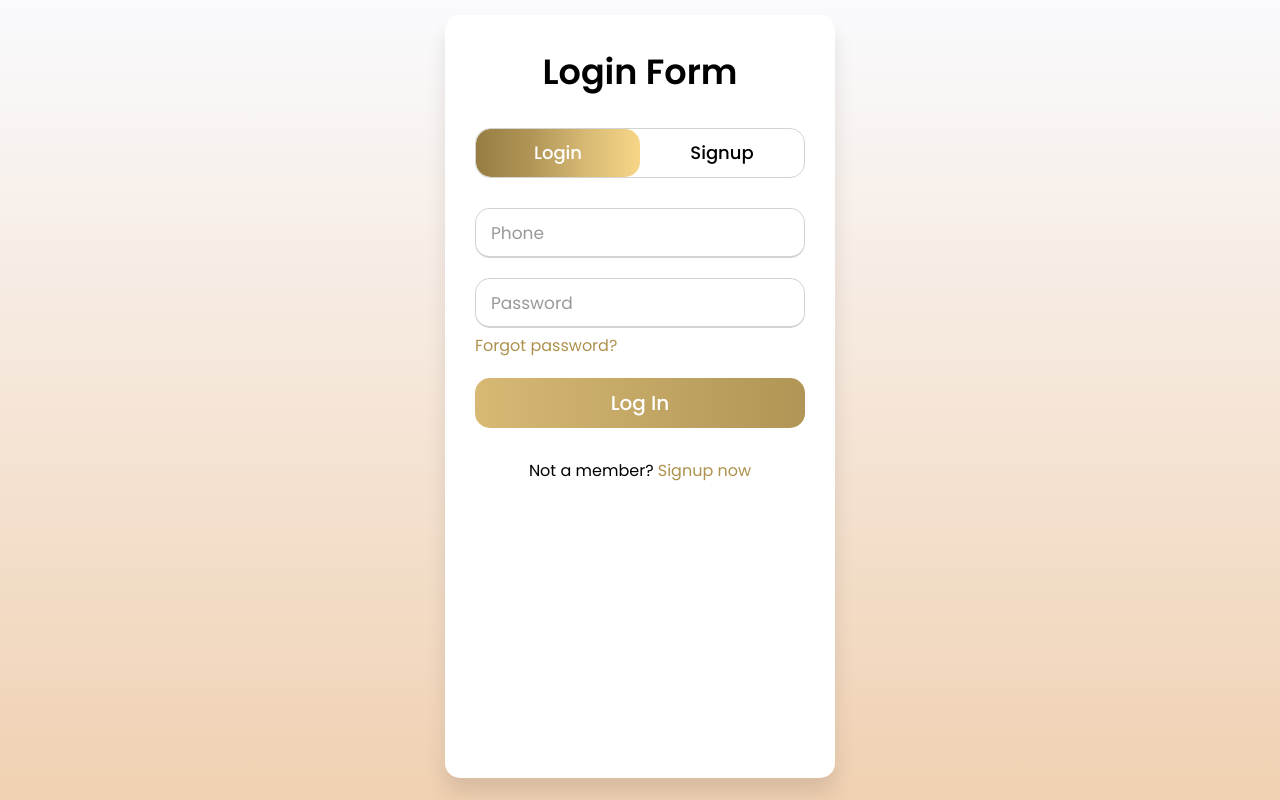
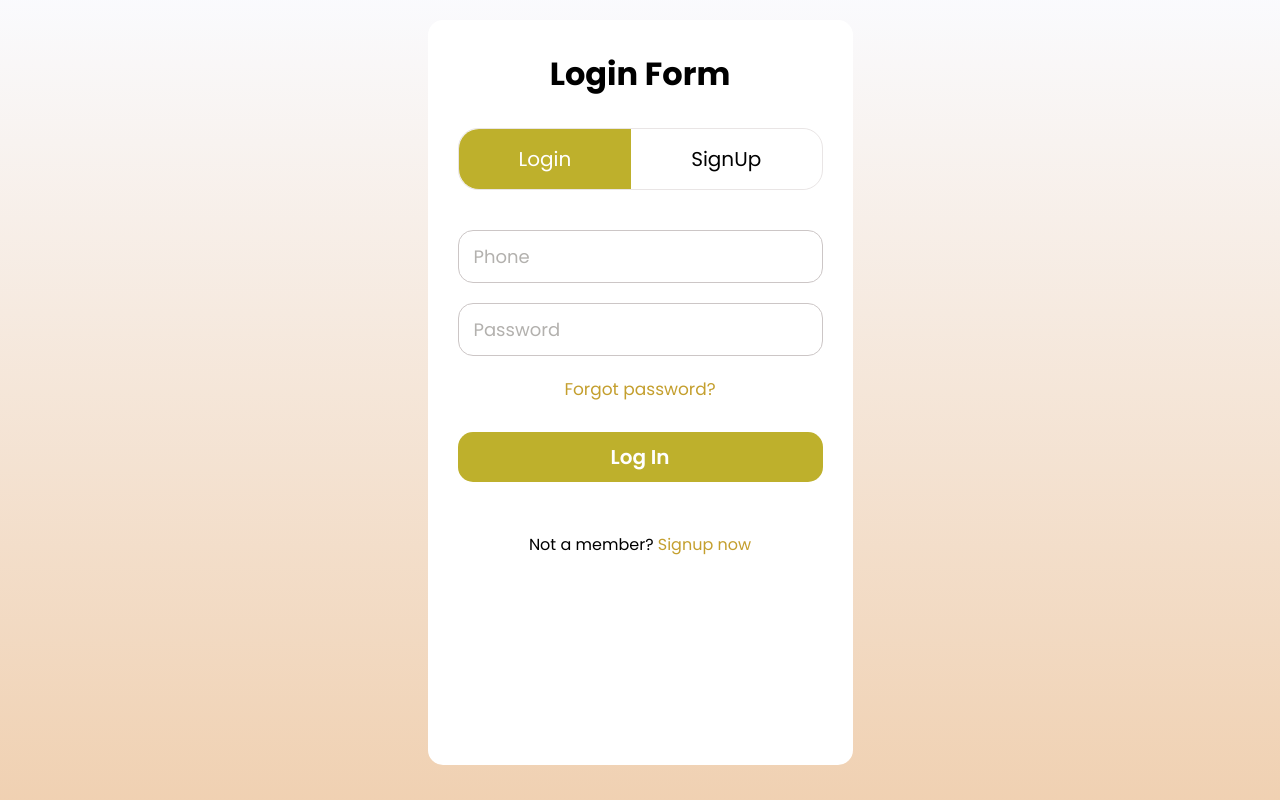
Before and after one commit to CuOIT/WorkManagementWeb, a React (Create React App) app: page / in a window 1280 px wide. Built offline with nearby package versions, Linux system fonts and the light colour scheme; the HTML template or start-up script is replaced by a standard one.

Commit message:
form login

```diff
--- a/src/components/Auth/Auth.css
+++ b/src/components/Auth/Auth.css
@@ -1,185 +1,152 @@
-::selection {
-  background: #1a75ff;
-  color: #fff;
+.Auth{
+  margin: 0px;
+  display: flex;
+  justify-content: center;
+  box-sizing: border-box;
+  font-family: "Poppins", sans-serif;
 }
-.login-dad {
-  margin: 0 auto;
-  width: fit-content;
+*{
+  margin: 0px;
+}
+.wrapper{
   display: flex;
   align-items: center;
-  height: 100%;
-  margin-top:15px;
+  flex-direction: column;
+  background-color: white;
+  margin-top:20px;
+  border-radius: 15px;
+  text-align: center;
+  height: 745px;
 }
-.wrapper {
-  overflow: hidden;
-  max-width: 390px;
-  background: #fff;
-  padding: 30px;
-  border-radius: 15px;
-  box-shadow: 0px 15px 20px rgba(0, 0, 0, 0.1);
-}
-.wrapper .title-text {
-  display: flex;
-  width: 200%;
-}
-.wrapper .title {
-  width: 50%;
-  font-size: 35px;
-  font-weight: 600;
-  text-align: center;
-  transition: all 0.6s cubic-bezier(0.68, -0.55, 0.265, 1.55);
-}
-.wrapper .slide-controls {
-  position: relative;
-  display: flex;
-  height: 50px;
-  width: 100%;
-  overflow: hidden;
-  margin: 30px 0 10px 0;
-  justify-content: space-between;
-  border: 1px solid lightgrey;
-  border-radius: 15px;
-}
-.slide-controls .slide {
-  height: 100%;
-  width: 100%;
-  color: #fff;
-  font-size: 18px;
-  font-weight: 500;
-  text-align: center;
-  line-height: 48px;
-  cursor: pointer;
-  z-index: 1;
-  transition: all 0.6s ease cubic-bezier(0.68, -0.55, 0.265, 1.55);
-}
-.slide-controls label.signup {
-  color: #000;
-}
-.slide-controls .slider-tab {
-  position:absolute;
-  height: 100%;
-  width: 50%;
-  left: 0;
-  z-index: 0;
-  border-radius: 15px;
-  background: -webkit-linear-gradient(left,  #977D42,
-  #B09556,
-  #D7B974,
-  #F7D687);
-  transition: all 0.6s cubic-bezier(0.68, -0.55, 0.265, 1.55);
-}
-input[type="radio"] {
+/* ------------------------display none----------------------------*/
+.wrapper  .form_signup{
   display: none;
 }
-#signup:checked ~ .slider-tab {
-  left: 50%;
+.title_text .title_signup{
+  display: none;
 }
-#signup:checked ~ label.signup {
-  color: #fff;
-  cursor: default;
-  user-select: none;
+/*-----------------------------------------------------------*/
+.title_text{
+  margin-bottom: 20px;
+  margin: 30px;
+  font-family: "Poppins", sans-serif;
 }
-#signup:checked ~ label.login {
-  color: #000;
+.slide_control input{
+  display: none;
+
 }
-#login:checked ~ label.signup {
-  color: #000;
+.slide_control{
+
+  display: flex;
+  margin-bottom: 40px;
+  border: solid 1px rgb(233, 229, 229);
+  border-radius: 20px;
 }
-#login:checked ~ label.login {
-  cursor: default;
-  user-select: none;
+.slide_control label{
+  padding: 15px 60px;
+  background-color:  rgb(190, 176, 44);
+  color: white;
+  font-size: 20px;
+  font-family: "Poppins", sans-serif;
 }
-.wrapper .form-container {
+.form_container{
+  margin-bottom: 30px;
+  margin-right: 30px;
+  margin-left: 30px;
+}
+.slide_control .login{
+  border-top-left-radius: 20px;
+  border-bottom-left-radius: 20px;
+}
+.slide_control .signup{
+  border-top-right-radius: 20px;
+  border-bottom-right-radius: 20px;
+  background-color: white;
+  color: black;
+}
+.login #user_phone{
   width: 100%;
-  overflow: hidden;
+  box-sizing: border-box;
+  margin-bottom: 40px;
+
 }
-.form-container .form-inner {
+.login #user_password{
+  box-sizing: border-box;
+  width: 100%;
+  margin-bottom: 15px;
+}
+.field input{
+  padding-left: 15px;
+  padding-top: 12px;
+  padding-bottom: 12px;
+  border-radius: 15px;
+  font-family: "Poppins", sans-serif;
+
+  font-size: 18px;
+  border: solid 1px rgb(204, 198, 198);
+}
+.wrapper input::placeholder{
+  color: rgb(179, 177, 174);
+}
+
+.pass_link a{
+  text-decoration: none;
+  color: #c49f2e;
+  font-size:17px;
+}
+.pass_link a:hover{
+  text-decoration:underline;
+  cursor: pointer;
+}
+.field_btn{
+  margin-top: 30px;
   display: flex;
-  width: 200%;
+  margin-bottom: 50px;
 }
-.form-container .form-inner form {
-  width: 50%;
-  transition: all 0.6s cubic-bezier(0.68, -0.55, 0.265, 1.55);
+.field_btn input{
+
+  width: 100%;
+  box-sizing: border-box;
+  background-color:  rgb(190, 176, 44);
+  color: white;
+  font-size: 20px;
+  font-family: "Poppins", sans-serif;
+  padding-top: 10px;
+  padding-bottom: 10px;
+  border: none;
+  border-radius: 15px;
+  font-weight: 600;
 }
-.form-inner form .field {
-  height: 50px;
+.signup_link a{
+  text-decoration: none;
+  color: #c49f2e;
+}
+.signup_link{
+  text-align: center;
+}
+.form_signup .field input{
   width: 100%;
-  margin-top: 20px;
+  box-sizing: border-box;
+  margin-bottom: 20px;
 }
-.form-inner form .field input {
-  height: 100%;
+.form_login .field input{
   width: 100%;
+  box-sizing: border-box;
+  margin-bottom: 20px;
+}
+.wrapper .field input:focus{
+  border-color: #ae914c;;
   outline: none;
-  padding-left: 15px;
-  border-radius: 15px;
-  border: 1px solid lightgrey;
-  border-bottom-width: 2px;
-  font-size: 17px;
-  transition: all 0.3s ease;
 }
-.form-inner form .field input:focus {
-  border-color: #ae914c;
-  /* box-shadow: inset 0 0 3px #fb6aae; */
-}
-.form-inner form .field input::placeholder {
-  color: #999;
-  transition: all 0.3s ease;
-}
-form .field input:focus::placeholder {
+.wrapper .field input:focus::placeholder{
   color: #ae914c;
 }
-.form-inner form .pass-link {
-  margin-top: 5px;
-}
-.form-inner form .signup-link {
-  text-align: center;
-  margin-top: 30px;
-}
-.form-inner form .pass-link a,
-.form-inner form .signup-link a {
-  color: #ae914c;
-  text-decoration: none;
-}
-.form-inner form .pass-link a:hover,
-.form-inner form .signup-link a:hover {
-  text-decoration: underline;
-}
-form .btn {
-  height: 50px;
-  width: 100%;
-  border-radius: 15px;
-  position: relative;
-  overflow: hidden;
-}
-form .btn .btn-layer {
-  height: 100%;
-  width: 300%;
-  position: absolute;
-  left: -100%;
-  background: -webkit-linear-gradient(
-    right,
-    #977D42,
-    #B09556,
-    #D7B974,
-    #F7D687
-  );
-  border-radius: 15px;
-  transition: all 0.4s ease;
-}
-form .btn:hover .btn-layer {
-  left: 0;
-}
-form .btn input[type="submit"] {
-  height: 100%;
-  width: 100%;
-  z-index: 1;
-  position: relative;
-  background: none;
-  border: none;
-  color: #fff;
-  padding-left: 0;
-  border-radius: 15px;
-  font-size: 20px;
-  font-weight: 500;
+.slide_control .login:hover{
   cursor: pointer;
 }
+.slide_control .signup:hover{
+  cursor: pointer;
+}
+.field_btn input:hover{
+  cursor: pointer;
+}
--- a/src/components/Auth/Auth.js
+++ b/src/components/Auth/Auth.js
@@ -1,172 +1,135 @@
-import React, { useState } from "react";
-import { useEffect } from "react";
-import { fetchInstant } from "../../config";
-import { METHOD } from "../../constants";
-// import { fetchInstant } from "@/config";
-// import { METHOD } from "@/constants";
-import "./Auth.css";
-const LoginForm = () => {
-  const [activeTab, setActiveTab] = useState("login");
-  const handleTabChange = (event) => {
-    setActiveTab(event.target.id);
-  };
+import React from 'react'
+import './Auth.css'
+const handle_slide_login = (event)=>{
+  event.preventDefault();
+  const form_login_element = document.getElementsByClassName("form_login")[0];
+  const form_signup_element = document.getElementsByClassName("form_signup")[0];
+  const title_login_element = document.getElementsByClassName("title_login")[0];
+  const title_signup_element = document.getElementsByClassName("title_signup")[0];
+  const slide_control_element = document.getElementsByClassName("slide_control")[0];
+  const label_login = slide_control_element.getElementsByTagName("label")[0];
+  const label_signup = slide_control_element.getElementsByTagName("label")[1];
+  form_login_element.style.display = "block";
+  form_signup_element.style.display = "none";
+  title_login_element.style.display = "block";
+  title_signup_element.style.display = "none";
+  label_login.style.backgroundColor = "rgb(190, 176, 44)";
+  label_signup.style.backgroundColor = "white";
+  label_signup.style.color = "black";
+  label_login.style.color = "white";
+}
+const handle_slide_signup = (event)=>{
+  event.preventDefault();
+  const form_login_element = document.getElementsByClassName("form_login")[0];
+  const form_signup_element = document.getElementsByClassName("form_signup")[0];
+  const title_login_element = document.getElementsByClassName("title_login")[0];
+  const title_signup_element = document.getElementsByClassName("title_signup")[0];
+  const slide_control_element = document.getElementsByClassName("slide_control")[0];
+  const label_login = slide_control_element.getElementsByTagName("label")[0];
+  const label_signup = slide_control_element.getElementsByTagName("label")[1];
+  form_login_element.style.display = "none";
+  form_signup_element.style.display = "block";
 
-  useEffect(() => {
-    const loginText = document.querySelector(".title.login");
-    const loginForm = document.querySelector("form.login");
-    const loginBtn = document.querySelector(".slide.login");
-    const signupBtn = document.querySelector(".slide.signup");
-    const signupLink = document.querySelector("form .signup-link a");
-    signupBtn.onclick = () => {
-      loginForm.style.marginLeft = "-50%";
-      loginText.style.marginLeft = "-50%";
+  title_login_element.style.display = "none";
+  title_signup_element.style.display = "block";
+  label_signup.style.backgroundColor = "rgb(190, 176, 44)";
+  label_login.style.backgroundColor = "white";
+  label_login.style.color = "black";
+  label_signup.style.color = "white"
+}
+const handle_login = (event)=>{
+  event.preventDefault();
 
-    };
-    loginBtn.onclick = () => {
-      loginForm.style.marginLeft = "0%";
-      loginText.style.marginLeft = "0%";
-    };
-    signupLink.onclick = () => {
-      signupBtn.click();
-      return false;
-    };
-  }, []);
-  const handleLogin = (event) => {
+  const {user_phone,user_password} = event.target;
+  const payload  = {
+    phone: user_phone.value,
+    password: user_password.value
+  }
+  console.log(payload);
+}
+const handle_signup = (event)=>{
   event.preventDefault();
-    const { phone, password } = event.target;
+  const {user_phone, user_password,user_confirm_password,user_name,user_email,user_birthday} = event.target;
   const payload = {
-      phone: phone.value,
-      user_password: password.value,
-      // role,
-    };
-    fetchInstant("/api/login", METHOD.POST, payload).then((res) => {
-      if (res.code===0){
-      } else {}
-    });
-  };
+    phone: user_phone.value,
+    password: user_password.value,
+    name: user_name.value,
+    email: user_email.value,
+    birthday: user_birthday.value
+  }
+  console.log(payload);
+}
 
-  const handleSignUp = (event) => {
-    event.preventDefault();
-    const { phone, password, confirmPassword, name, email, birthday } =
-      event.target;
-    const payload = {
-      phone: phone.value,
-      user_password: password.value,
-      role: 3,
-      user_name: name.value,
-      email: email.value,
-      birthday: birthday.value,
-    };
-    fetchInstant("/api/create-new-user", METHOD.POST, payload).then((res) => {
-      console.log(res.message);
-      if (res.code===0){
-      } else {}
-    });
-  };
+const Auth = () => {
   return (
+    <div className='Auth'>
+      <div className="wrapper">
 
-    <div className="login-dad">
-      <div className="wrapper">
-        <div className="title-text">
-          <div className="title login">Login Form</div>
-          <div className="title signup">Signup Form</div>
+          <div className="title_text">
+            <h1 className='title_login'>Login Form</h1>
+            <h1 className='title_signup'>Signup Form</h1>
           </div>
-        <div className="form-container">
-          <div className="slide-controls">
-          <input type="radio" id="login" name="slide" checked={activeTab === "login"}  onChange={handleTabChange}/>
-            <input type="radio" id="signup" name="slide" checked={activeTab === "signup"}  onChange={handleTabChange}/>
-            <label htmlFor="login" className="slide login">
+          <div className="form_container">
+            <div className="slide_control">
+              <input type="radio" id='login' name='slide' />
+              <input type="radio" id='signup' name='slide' />
+              <label htmlFor="login" className="slide login" onClick={handle_slide_login}>
                 Login
               </label>
-              <label htmlFor="signup" className="slide signup">
-              Signup
+              <label htmlFor="signup" className='slide signup' onClick={handle_slide_signup}>
+                SignUp
               </label>
-            <div className="slider-tab"></div>
             </div>
-          <div className="form-inner">
-            <form className="login" onSubmit={handleLogin} >
+            <div className="form_inner">
+            <form action="" className='form_login' onSubmit={handle_login}>
               <div className="field">
-                <input
-                  name="phone"
-                  id="usernameSignIn"
-                  type="text"
-                  placeholder="Phone"
-                  required
-                />
+                <input type="text" id='user_phone' placeholder='Phone' required />
               </div>
               <div className="field">
-                <input
-                  name="password"
-                  id="passwordSignIn"
-                  type="password"
-                  placeholder="Password"
-                  required
-                />
+                <input type="password" id='user_password' placeholder='Password' required />
               </div>
-              <div className="pass-link">
-                <a href="#">Forgot password?</a>
+              <div className="pass_link">
+                <a href="facebook.com">Forgot password?</a>
               </div>
-              <div className="field btn">
-                <div className="btn-layer"></div>
-                <input id="loginBtn" type="submit" value="Log In" />
+              <div className="field_btn">
+                <input type="submit" value = "Log In" id = "Login_btn" />
               </div>
-              <div className="signup-link">
-                Not a member? <a href="">Signup now</a>
+              <div className="signup_link">
+                <p>Not a member?<a href='facebook.com' onClick={handle_slide_signup}>&nbsp;Signup now</a></p>
               </div>
             </form>
-            <form className="signup" onSubmit={handleSignUp}>
+            <form action="" className='form_signup' onSubmit={handle_signup}>
               <div className="field">
-                <input id="phone" type="text" placeholder="Phone" required />
+                <input type="text" id='user_phone' placeholder='Phone' required/>
               </div>
               <div className="field">
-                <input
-                  id="password"
-                  type="password"
-                  placeholder="Password"
-                  required
-                />
+                <input type="password" id='user_password' placeholder='Password' required/>
               </div>
               <div className="field">
-                <input
-                  id="confirmPassword"
-                  type="password"
-                  placeholder="Confirm password"
-                  required
-                />
+                <input type="password" id='user_confirm_password' placeholder='Confirm Password' required/>
               </div>
               <div className="field">
-                <input id="name" type="text" placeholder="Name" required />
+                <input type="text" id='user_name' placeholder='Name' required/>
               </div>
               <div className="field">
-                <input id="email" type="text" placeholder="Email" required />
+                <input type="text" id='user_email' placeholder='Email' required/>
               </div>
               <div className="field">
-
-               <form>
+                <input type="date" id='user_birthday' placeholder='Birthday' required/>
+              </div>
+              <div className="field_btn">
+                <input type="submit" value = "Sign Up" id = "signup_btn" />
+              </div>
 
             </form>
             </div>
-              <div className="field">
-                <input
-                  id="birthday"
-                  type="date"
-                  placeholder="Birthday"
-                  required
-                />
-              </div>
-              <div className="field btn">
-                <div className="btn-layer"></div>
-                <input type="submit" value="Signup" />
-              </div>
-              <div>
+
 
         </div>
-            </form>
+
       </div>
     </div>
-      </div>
-    </div>
-  );
-};
+  )
+}
 
-export default LoginForm;
+export default Auth
```
Lines whose indentation alone changed are shown as unchanged.
